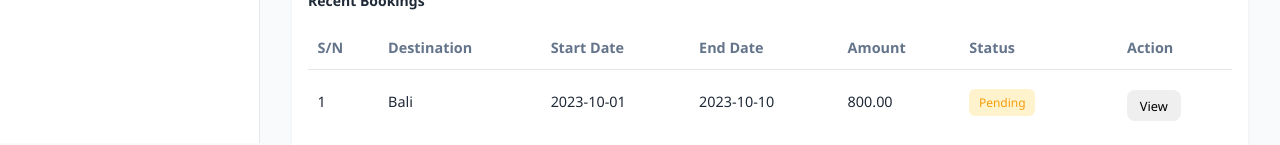
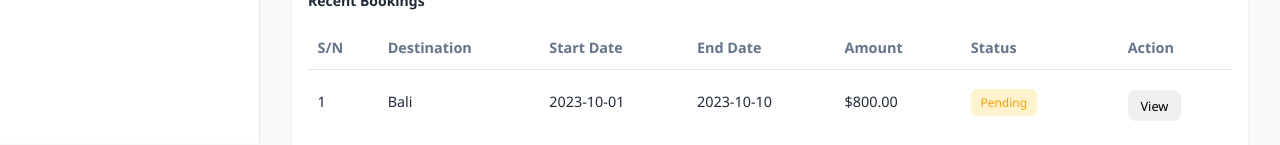
Before and after one commit to Korede647/TechWizz-Interface, a React (Vite) app: page / in a window 1280 px wide. Shown: the part 657-802 px from the top of the page. Built offline with nearby package versions, Linux system fonts and the light colour scheme; a web font is replaced by a local one.

Commit message:
Added Pagination (1st time for everything)

```diff
--- a/src/components/UserDashboard/UserDashboard.tsx
+++ b/src/components/UserDashboard/UserDashboard.tsx
@@ -88,11 +88,11 @@ const destinationMix: DestinationMix[] = [
     {name: "Paris", continent: "Europe", value: 599.99},
     {name: "New York", continent: "North America", value: 799.99},
     {name: "Sydney", continent: "Oceania", value: 400.0},
-    {name: "Cairo", continent: "Africa", value: 200.50},
+    {name: "Cairo", continent: "Africa", value: 200.99},
     {name: "Tokyo", continent: "Asia", value: 600.0},
     {name: "Rio de Janeiro", continent: "South America", value: 350.0},
-    {name: "Cape Town", continent: "Africa", value: 250.5},
-    {name: "Dubai", continent: "Asia", value: 800.3},
+    {name: "Cape Town", continent: "Africa", value: 250.99},
+    {name: "Dubai", continent: "Asia", value: 800},
     {name: "Moscow", continent: "Europe", value: 900.00},
     {name: "Houston", continent: "North America", value: 500.00}
 ];
@@ -340,7 +340,7 @@ const UserDashboard: React.FC = () => {
                                         <td>{b.destination}</td>
                                         <td>{b.startDate}</td>
                                         <td>{b.endDate}</td>
-                                        <td>{b.amount.toFixed(2)}</td>
+                                        <td>{'$' + b.amount.toFixed(2)}</td>
                                         <td>{statusBadge(b.status)}</td>
                                         <td>
                                             <button className="btn small">View</button>
```
